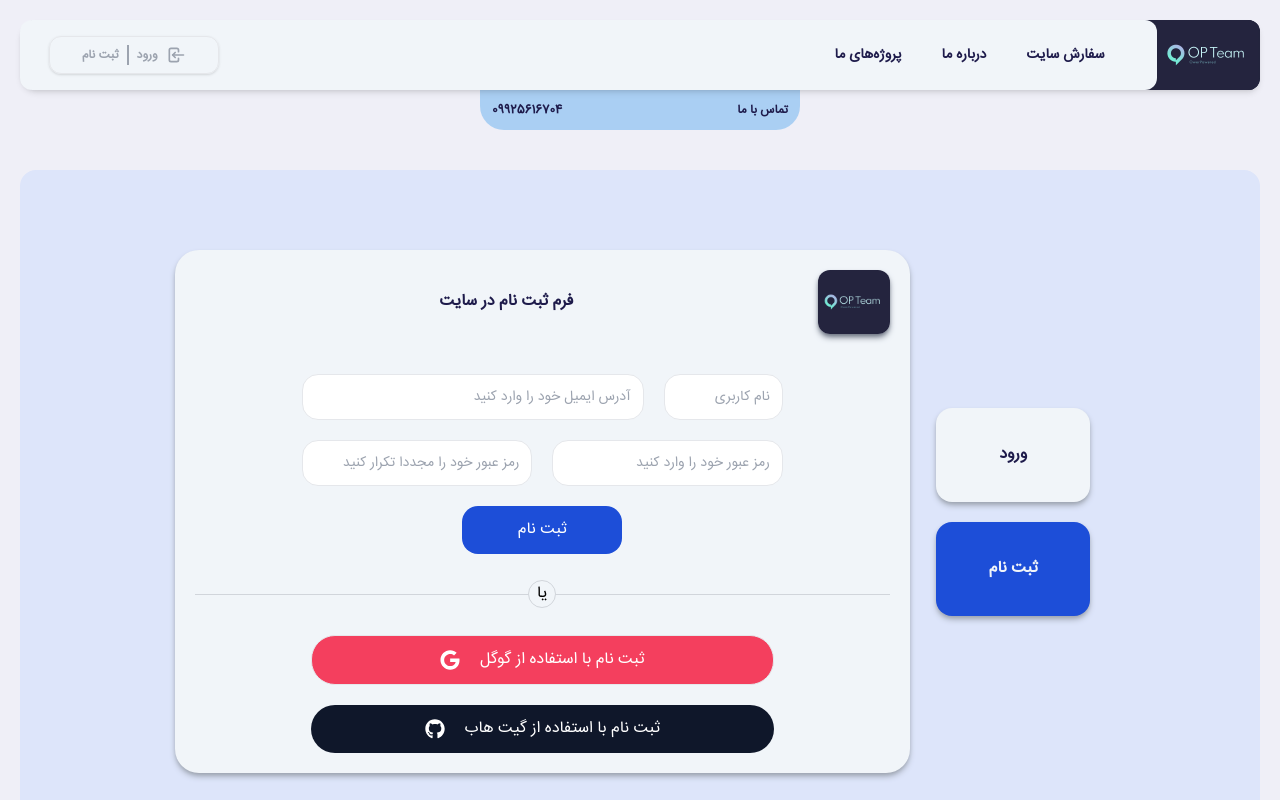
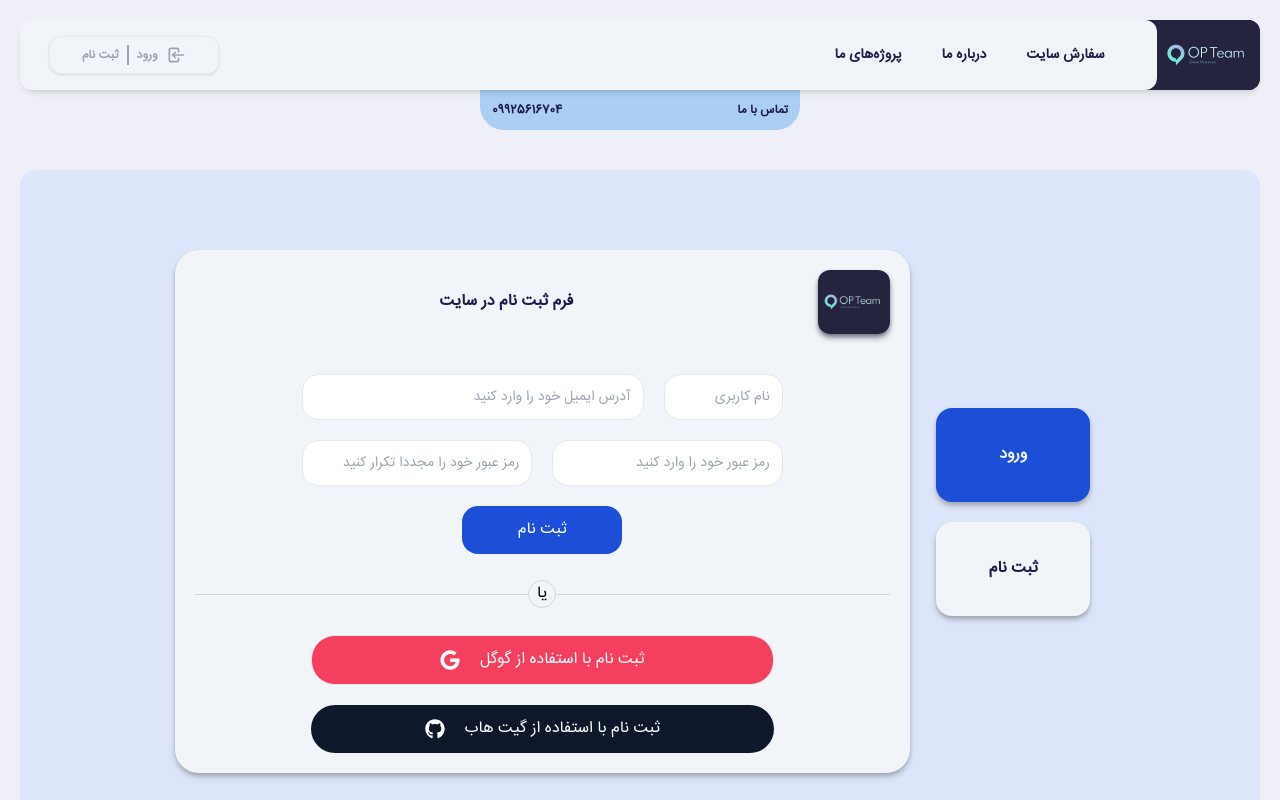
Before and after one commit to kamran1381/op-team-next, a Next.js app: page /signup in a window 1280 px wide. Shown: the top 800 px of the page. Built offline with nearby package versions, Linux system fonts and the light colour scheme.

Commit message:
layouts for all the forms added

```diff
--- /dev/null
+++ b/src/app/(auth)/layouts/sidebar.jsx
@@ -0,0 +1,13 @@
+import React from 'react'
+import Link from 'next/link'
+const Sidebar = () => {
+    return (
+        <div className='w-1/5 flex flex-col justify-center items-center space-y-5'>
+            <Link href='/login' className="text-slate-100 bg-blue-700 font-extrabold rounded-2xl w-[154px] h-[94px] shadow-gray-400 shadow-md flex justify-center items-center hover:bg-blue-500 transition-colors ">ورود</Link>
+            <Link href='/signup' className="text-indigo-950 bg-slate-100 font-extrabold rounded-2xl w-[154px] h-[94px] shadow-gray-400 shadow-md flex justify-center items-center hover:bg-blue-500 hover:text-white transition-colors ">ثبت نام</Link>
+        </div>
+
+    )
+}
+
+export default Sidebar
--- a/src/app/(auth)/login/page.jsx
+++ b/src/app/(auth)/login/page.jsx
@@ -2,7 +2,7 @@ import React from 'react'
 import Image from 'next/image'
 import Link from 'next/link'
 import LoginForm from '@/components/loginform';
-
+import Sidebar from '../layouts/sidebar';
 const Login = () => {
 
     return (
@@ -10,11 +10,7 @@ const Login = () => {
             <div className='w-full flex flex-col justify-center items-center p-5 '>
                 <div className='w-full max-w-7xl bg-[#DDE5FA] py-20 flex justify-center rounded-2xl'>
                     <div className='w-3/4 flex justify-center items-center space-x-3 space-x-reverse'>
-
-                        <div className='w-1/5 flex flex-col justify-center items-center space-y-5'>
-                            <Link href='/login' className="text-slate-100 bg-blue-700 font-extrabold rounded-2xl w-[154px] h-[94px] shadow-gray-400 shadow-md flex justify-center items-center hover:bg-blue-500 transition-colors ">ورود</Link>
-                            <Link href='/signup' className="text-indigo-950 bg-slate-100 font-extrabold rounded-2xl w-[154px] h-[94px] shadow-gray-400 shadow-md flex justify-center items-center hover:bg-blue-500 hover:text-white transition-colors ">ثبت نام</Link>
-                        </div>
+                      <Sidebar/>
 
                         <div className='w-4/5 bg-slate-100 rounded-3xl shadow-md shadow-gray-400 p-5 flex flex-col space-y-5 items-center'>
                             <div className='flex w-full items-center'>
--- a/src/app/(auth)/signup/page.jsx
+++ b/src/app/(auth)/signup/page.jsx
@@ -2,18 +2,14 @@ import React from 'react'
 import Image from 'next/image'
 import Link from 'next/link'
 import SignupForm from '@/components/signupform'
+import Sidebar from '../layouts/sidebar'
 const SignUp = () => {
     return (
         <>
             <div className='w-full flex flex-col justify-center items-center p-5 '>
                 <div className='w-full max-w-7xl bg-[#DDE5FA] py-20 flex justify-center rounded-2xl'>
                     <div className='w-3/4 flex justify-center items-center space-x-3 space-x-reverse'>
-
-                        <div className='w-1/5 flex flex-col justify-center items-center space-y-5'>
-                            <Link href='/login' className="text-indigo-950 bg-slate-100 font-extrabold rounded-2xl w-[154px] h-[94px] shadow-gray-400 shadow-md flex justify-center items-center hover:bg-blue-500 hover:text-white transition-colors ">ورود</Link>
-                            <Link href='/signup' className="text-slate-100 bg-blue-700 font-extrabold rounded-2xl w-[154px] h-[94px] shadow-gray-400 shadow-md flex justify-center items-center hover:bg-blue-500 transition-colors ">ثبت نام</Link>
-                        </div>
-
+                    <Sidebar/>
                         <div className='w-4/5 bg-slate-100 rounded-3xl shadow-md shadow-gray-400 p-5 flex flex-col space-y-5 items-center'>
                             <div className='flex w-full items-center'>
                                 <div className='w-20 h-16 relative overflow-hidden rounded-xl shadow-md shadow-gray-500'>
```
